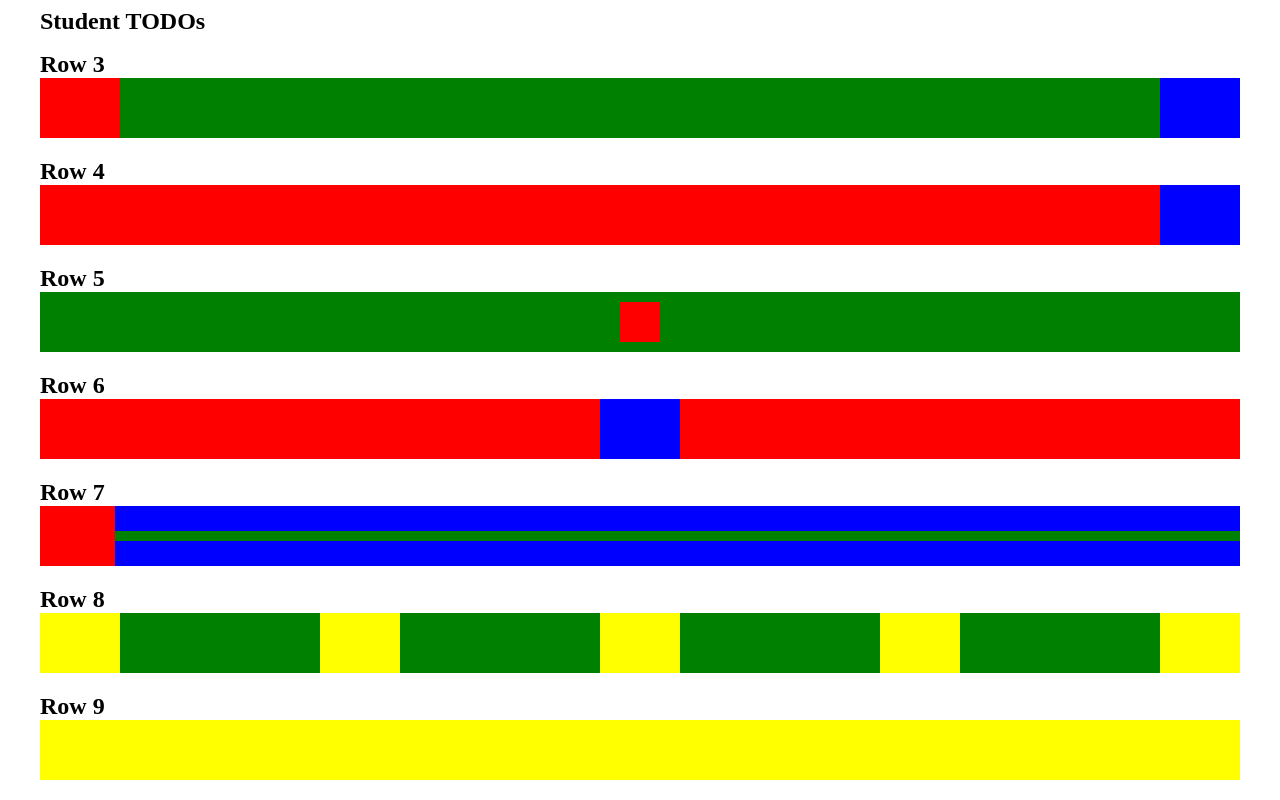
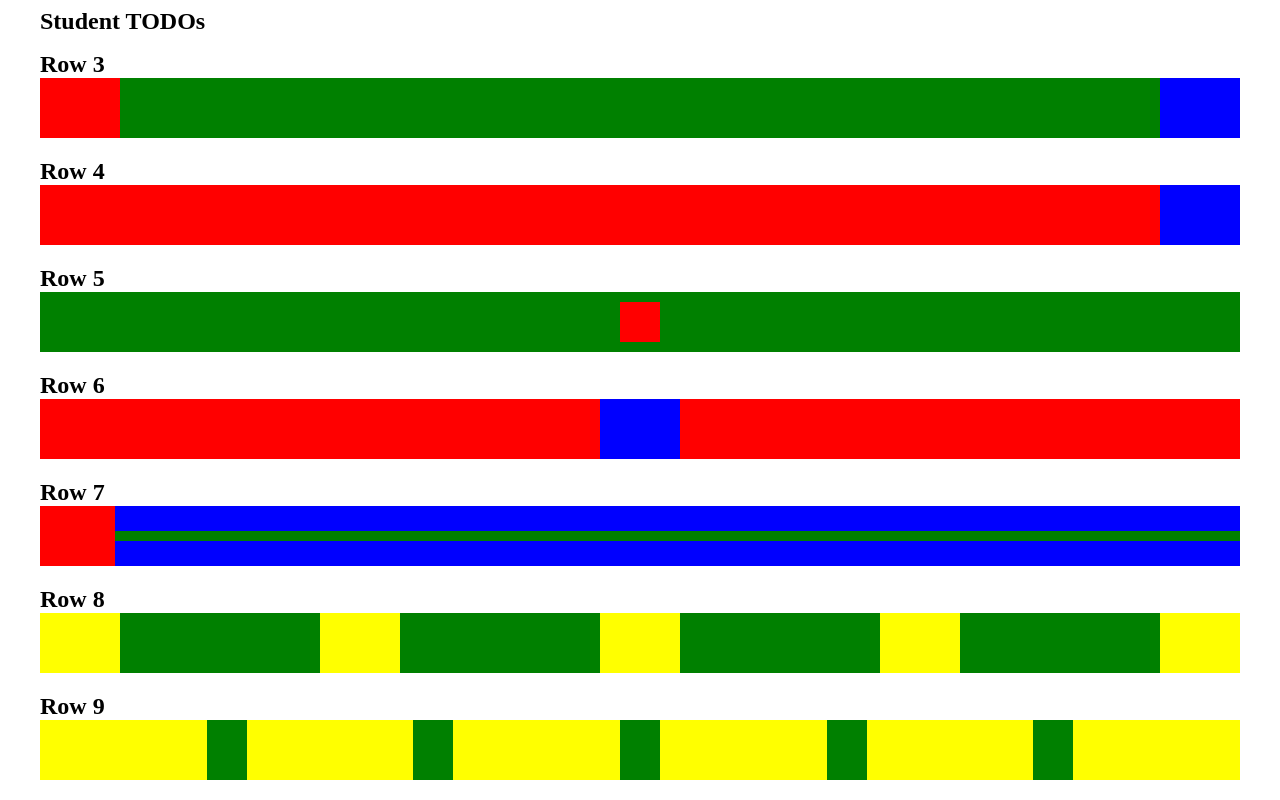
Before and after one commit to dateless671/nfactorial-homework-0606-htmlcss, a plain HTML site: page index.html in a window 1280 px wide. Shown: the part 312-1112 px from the top of the page. Drawn offline with Linux system fonts and the light colour scheme.

Commit message:
second commit

```diff
--- a/index.css
+++ b/index.css
@@ -100,11 +100,16 @@ body {
   }
   #row8{
       justify-content: space-between;
+      display: flex;
+      flex: 1;
   }
   .yellExample9{
-      background-color: yellow;
-      width: 300px;
+      background-color: green;
+      width: 40px;
   }
   #row9{
-      justify-content: space-between;
+      justify-content: space-evenly;
+      display: flex;
+      flex: 1;
+      background-color: yellow;
   }
```
